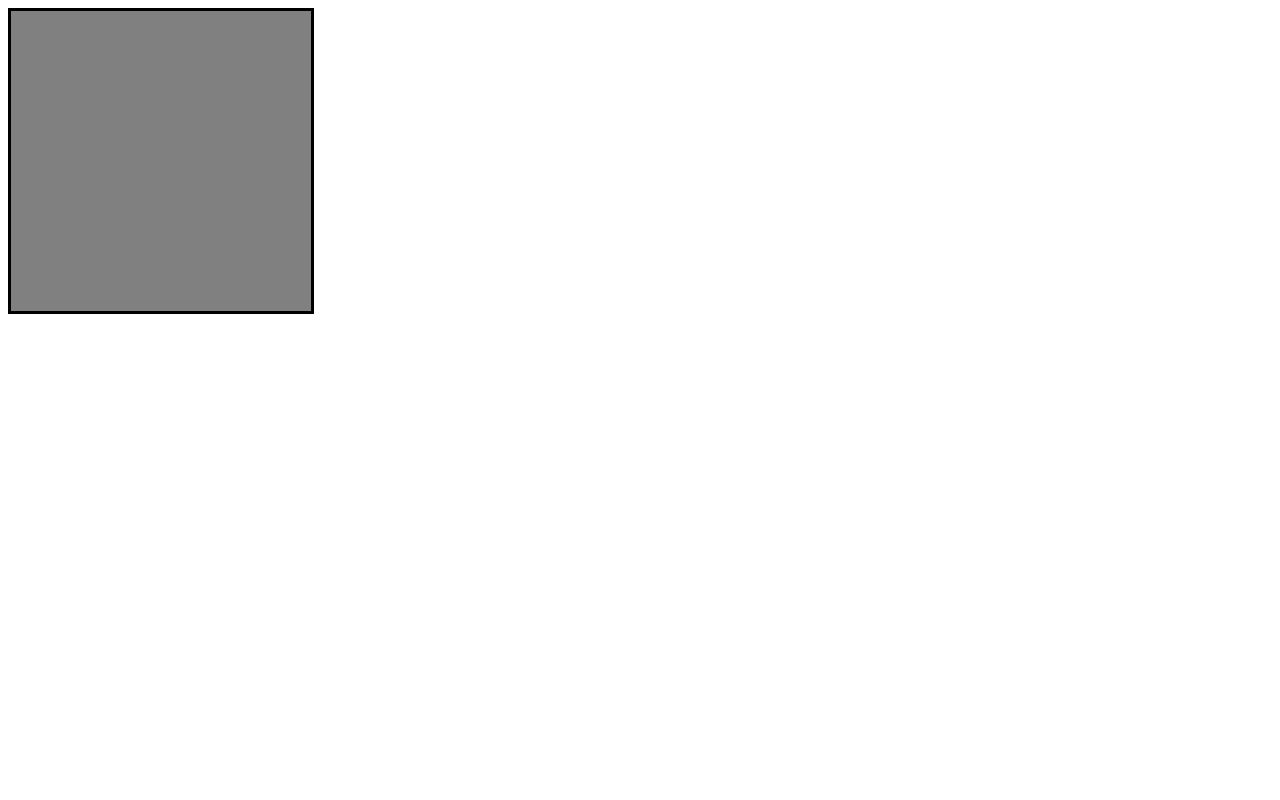
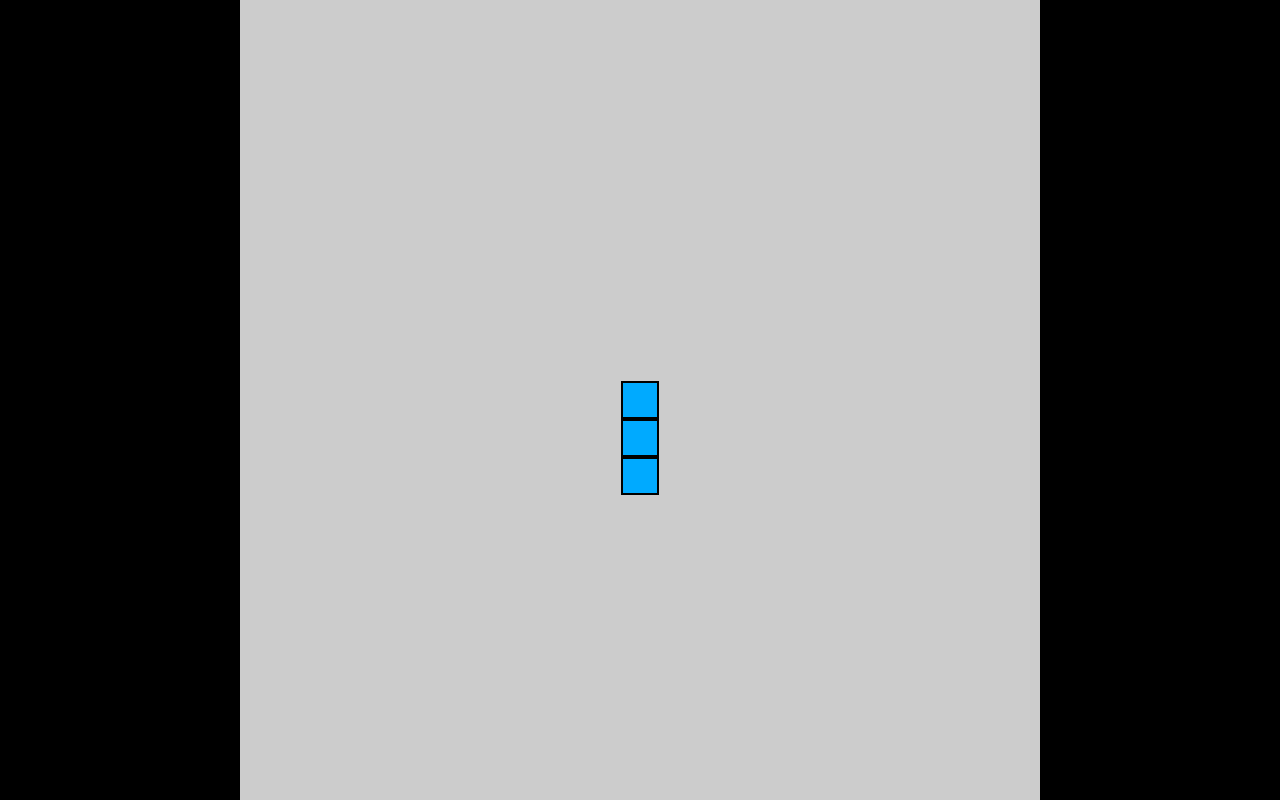
Before and after one commit to Temmuh/TEST, a plain HTML site: page Snake Game/index.html in a window 1280 px wide. Drawn offline with Linux system fonts and the light colour scheme.

Commit message:
Snake Retry suc

```diff
--- a/Snake Game/index.html
+++ b/Snake Game/index.html
@@ -1,14 +1,43 @@
+<!DOCTYPE html>
 <html lang="en">
 <head>
   <meta charset="UTF-8">
   <meta name="viewport" content="width=device-width, initial-scale=1.0">
-  <title>Snake Game</title>
+  <title>Snake</title>
+  <style>
+    body {
+       min-height: 100vh;
+       width: 100vw;
+       display: flex;
+       justify-content: center;
+       align-items: center;
+       margin: 0;
+       background-color: black;
+       }
+
+       #game-board {
+         background-color: #CCC;
+         width: 100vmin;
+         height: 100vmin;
+         display: grid;
+         grid-template-rows: repeat(21, 1fr);
+         grid-template-columns: repeat(21, 1fr);
+       }
+
+       .snake {
+        background-color: hsl(200, 100%, 50%);
+        border: .25vmin solid black;
+       }
+
+       .food {
+        background-color: hsl(50, 100%, 50%);
+        border: .25vmin solid black;
+       }
+  </style>
+  <script src="main.js" defer type="module"></script>
 </head>
 <body>
-  <canvas id="SnakeCanvas" width="300" height="300" style="border:3px solid #000000;"></canvas>
-  <script src="main.js">
+  <div id="game-board"></div>
 
-
-  </script>
 </body>
 </html>
--- a/Snake Game/main.js
+++ b/Snake Game/main.js
@@ -1,14 +1,32 @@
-
-var canvas =document.getElementById("SnakeCanvas");
-var c = canvas.getContext("2d");
-c.fillStyle = "grey";
-c.fillRect(0, 0, 300, 300);
+import { SnakeSpeed, update as UpdateSnake, draw as DrawSnake} from "./snake.js"
 
 
-let snake = [  {x: 150, y: 150},  {x: 140, y: 150},  {x: 130, y: 150},  {x: 120, y: 150},  {x: 110, y: 150}];
-function drawSnakePart(snakepart) {     ctx.fillstyle= "green" ; ctx.strokestyle= "darkgreen" ;
-                                        ctx.fillrect(snakepart.x, snakepart.y, 10, 10); ctx.strokerect(snakepart.x, snakepart.y, 10, 10);
+ let lastRenderTime = 0
+const gameBoard = document.getElementById("game-board")
+
+ function main(currentTime) {
+    window.requestAnimationFrame(main)
+    const secondSinceLastRender = (currentTime - lastRenderTime) / 1000
+    if (secondSinceLastRender < 1 / SnakeSpeed) return
+
+
+
+
+
+     lastRenderTime = currentTime
+
+    update()
+    draw()
+}
+
+window.requestAnimationFrame(main)
+
+function update() {
+    UpdateSnake()
 
 }
 
-function drawSnake() { snake.forEach(drawSnakePart);}
+function draw() {
+    DrawSnake(gameBoard)
+
+}
--- /dev/null
+++ b/Snake Game/snake.js
@@ -0,0 +1,22 @@
+export  const SnakeSpeed = 1
+const SnakeBody = [
+    { x: 11, y: 11},
+    { x: 12, y: 11},
+    { x: 13, y: 11}
+]
+
+
+export function update() {
+    console.log("UpdateSnake")
+
+}
+
+export function draw(gameBoard) {
+    SnakeBody.forEach(segment => {
+        const SnakeElement = document.createElement("div")
+        SnakeElement.style.gridRowStart = segment.x
+        SnakeElement.style.gridColumnStart = segment.y
+        SnakeElement.classList.add("snake")
+        gameBoard.appendChild(SnakeElement)
+    })
+}
```
